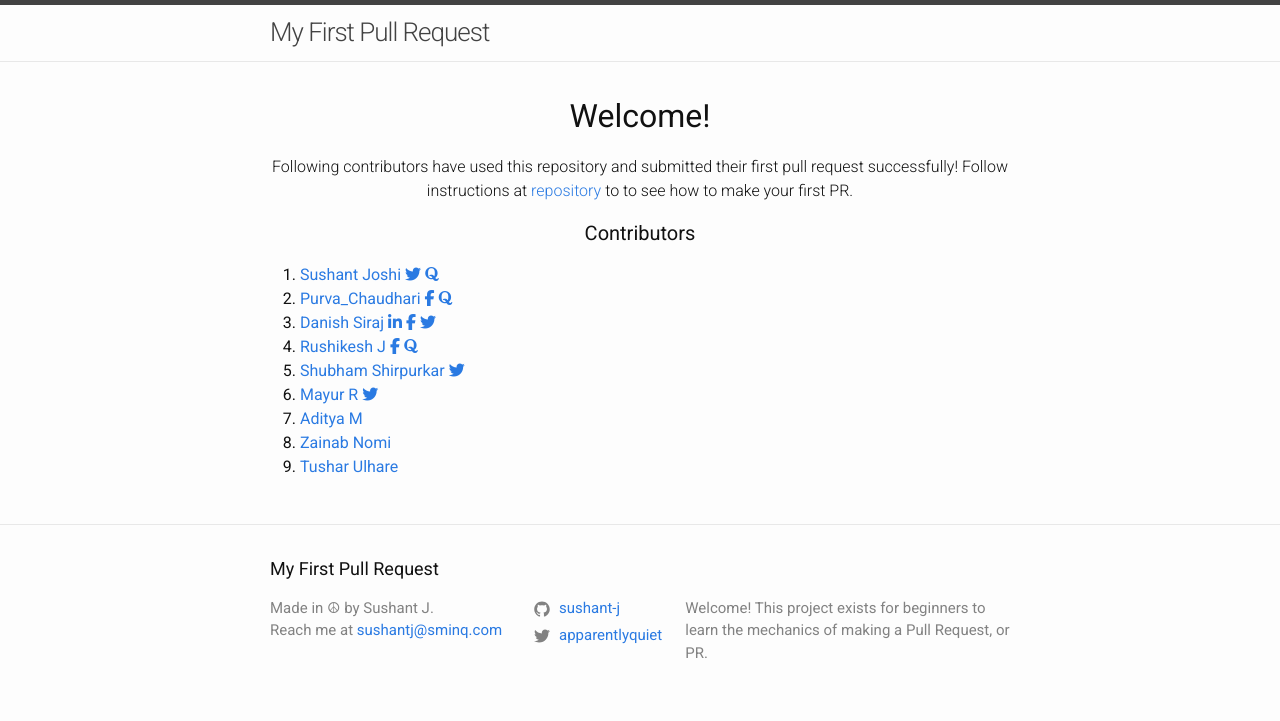
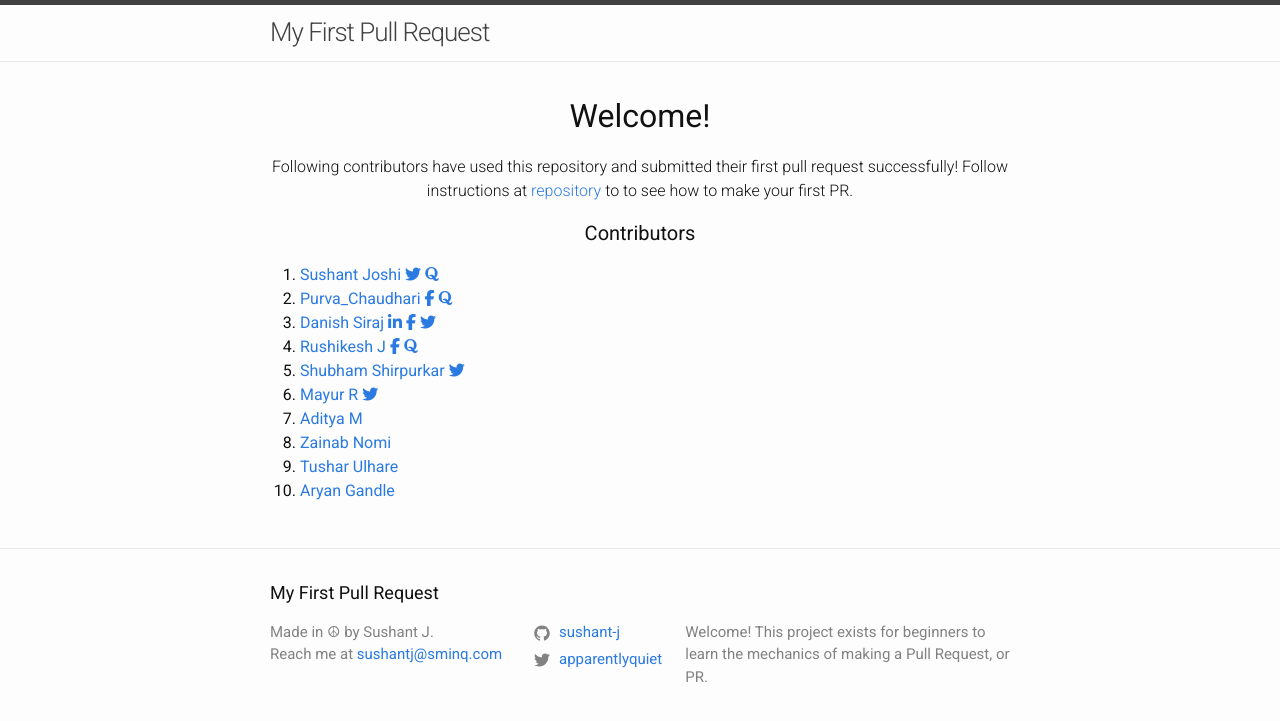
Before and after one commit to sushant-j/my-first-pull-request, a Jekyll site: the page built from index.md, in a window 1280 px wide. Shown: the top 721 px of the page. Built offline with Jekyll 4.4.1, drawn with Linux system fonts in a browser that asks for light colours; nearby versions of some CDN libraries.

Commit message:
Added my name

```diff
--- a/_layouts/home.html
+++ b/_layouts/home.html
@@ -89,5 +89,10 @@ layout: default
         Tushar Ulhare
       </a>
     </li>
+ <li>
+      <a href="https://github.com/sprx7777/">
+        Aryan Gandle
+      </a>
+    </li>
   </ol>
 </div>
```
